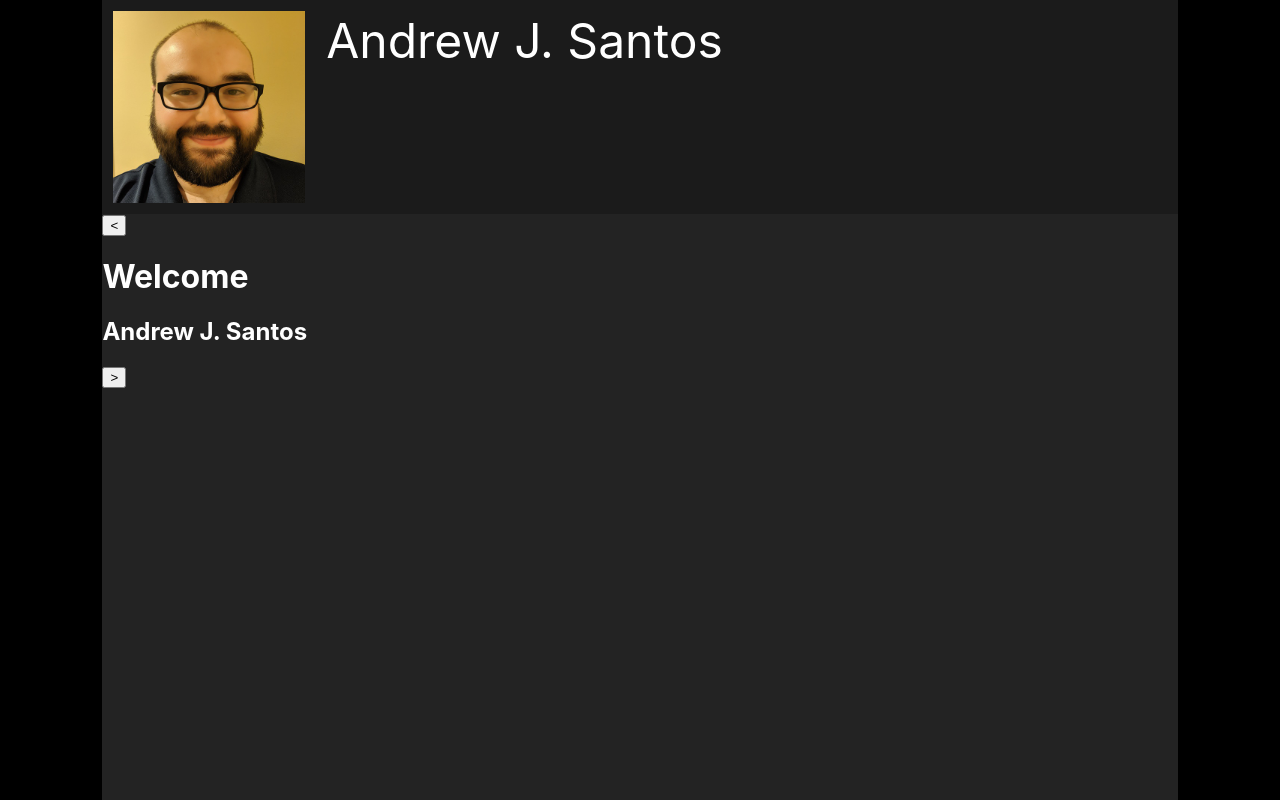
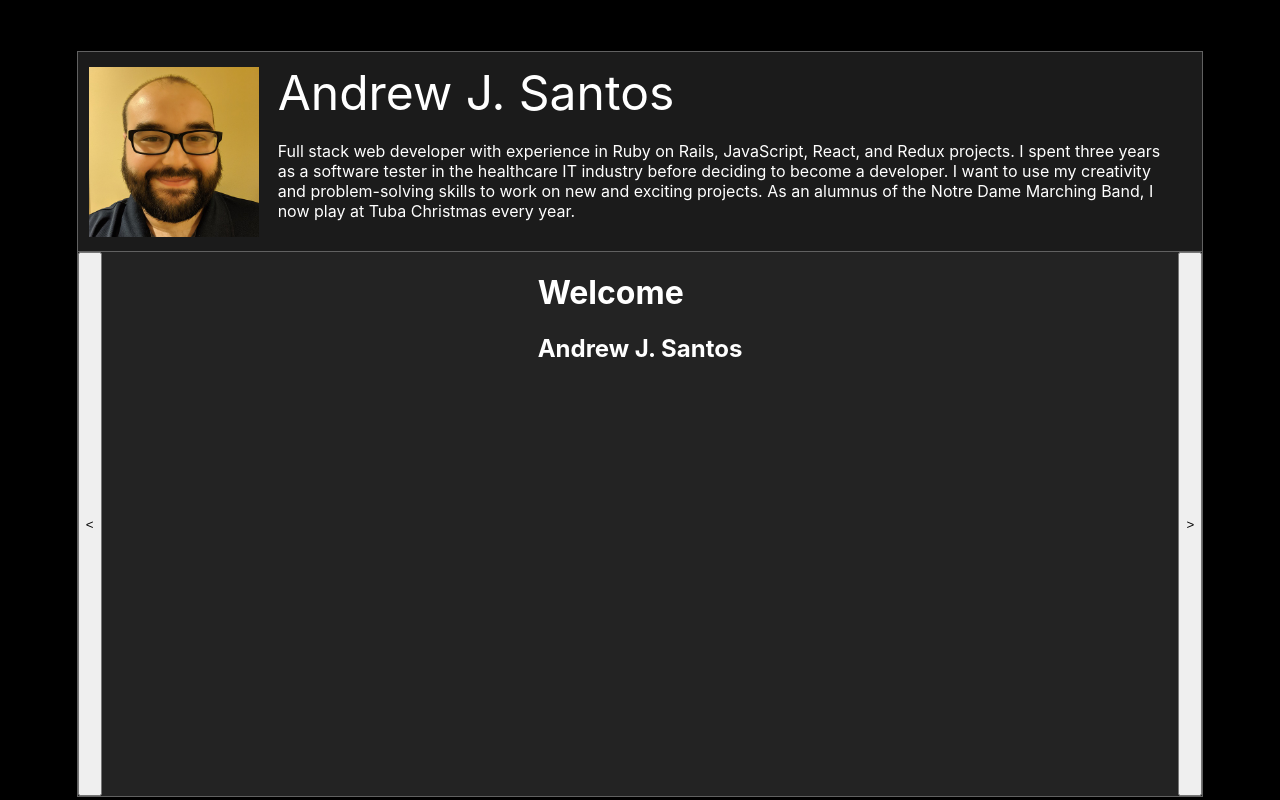
Before and after one commit to asantos649/andrew_santos, a React (Create React App) app: page / in a window 1280 px wide. Built offline with nearby package versions, Linux system fonts and the light colour scheme.

Commit message:
more styling

```diff
--- a/src/App.css
+++ b/src/App.css
@@ -43,28 +43,59 @@ body{
 }
 
 .content{
-  margin-left: 8%;
-  margin-right: 8%;
-  min-height: 100vh;
+  margin-left: 6%;
+  margin-right: 6%;
+  margin-top: 4%;
+  min-height: 93vh;
   background-color: rgb(35, 35, 35);
+  border-style:solid;
+  border-width: 1px;
+  border-color: rgb(97, 97, 97);
+  height: 100%;
+  display:flex;
+  flex-direction: column;
+  /* padding-bottom: 1px; */
 }
 
 .header {
-  /* border-style: solid; */
-  /* border-width: 1px; */
+  border-bottom-style: solid;
+  border-color: rgb(97, 97, 97);
+  border-bottom-width: 1px;
   padding: 1%;
   display: flex;
   flex-direction: row;
   background-color: rgb(27,27,27);
+
 }
 
 #headerPic{
-  width:15vw;
+  width:170px;
+  height:170px;
+  margin-top:auto;
+  margin-bottom: auto;
+  /* min-width: 150px; */
+  /* min-height: 150px; */
 }
 
 .name {
   font-size: 3rem;
   /* text-align: center; */
   padding-left: 2%;
-  width: 100vw;
 }
+
+.shortBio {
+  padding:2%;
+}
+
+.mainContainer{
+  display: flex;
+  justify-content: space-between;
+  flex-direction: row;
+  width: 100%;
+  flex: 1 1 auto;
+  /* height: 100%; */
+}
+
+.leftButton {
+/* height: 100%; */
+}
--- a/src/component/Header.js
+++ b/src/component/Header.js
@@ -4,7 +4,15 @@ function Header(){
     return(
         <div className='header'>
             <img id='headerPic' src='/Andrew_Picture.jpeg'/>
-            <div className='name'>Andrew J. Santos</div>
+            <div>
+                <div className='name'>Andrew J. Santos</div>
+                <div className='shortBio'>
+                    Full stack web developer with experience in Ruby on Rails, JavaScript, React, and Redux projects.
+                    I spent three years as a software tester in the healthcare IT industry before deciding to become a developer.
+                    I want to use my creativity and problem-solving skills to work on new and exciting projects.
+                    As an alumnus of the Notre Dame Marching Band, I now play at Tuba Christmas every year.
+                </div>
+            </div>
         </div>
     )
 }
--- a/src/component/Welcome.js
+++ b/src/component/Welcome.js
@@ -2,10 +2,10 @@ import React from 'react'
 
 function Welcome(){
     return(
-        <>
+        <div>
             <h1>Welcome</h1>
             <h2>Andrew J. Santos</h2>
-        </>
+        </div>
     )
 }
 
--- a/src/container/MainContainer.js
+++ b/src/container/MainContainer.js
@@ -21,9 +21,9 @@ function MainContainer(props){
 
     return(
         <div className='mainContainer'>
-            <button onClick={()=>props.handlePage('-')}>{'<'}</button>
+            <button className='leftButton' onClick={()=>props.handlePage('-')}>{'<'}</button>
             {renderContent()}
-            <button onClick={()=>props.handlePage('+')}>{'>'}</button>
+            <button className='rightButton' onClick={()=>props.handlePage('+')}>{'>'}</button>
         </div>
     )
 }
```
